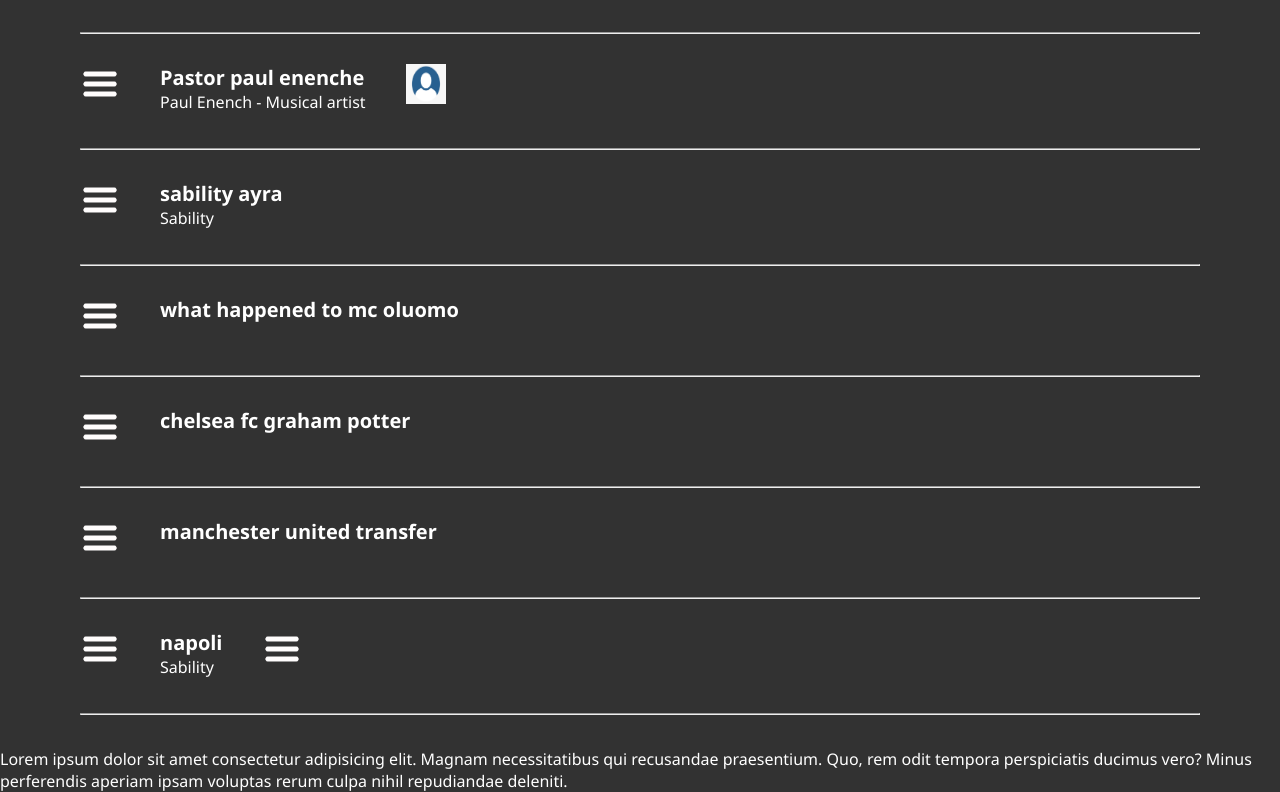
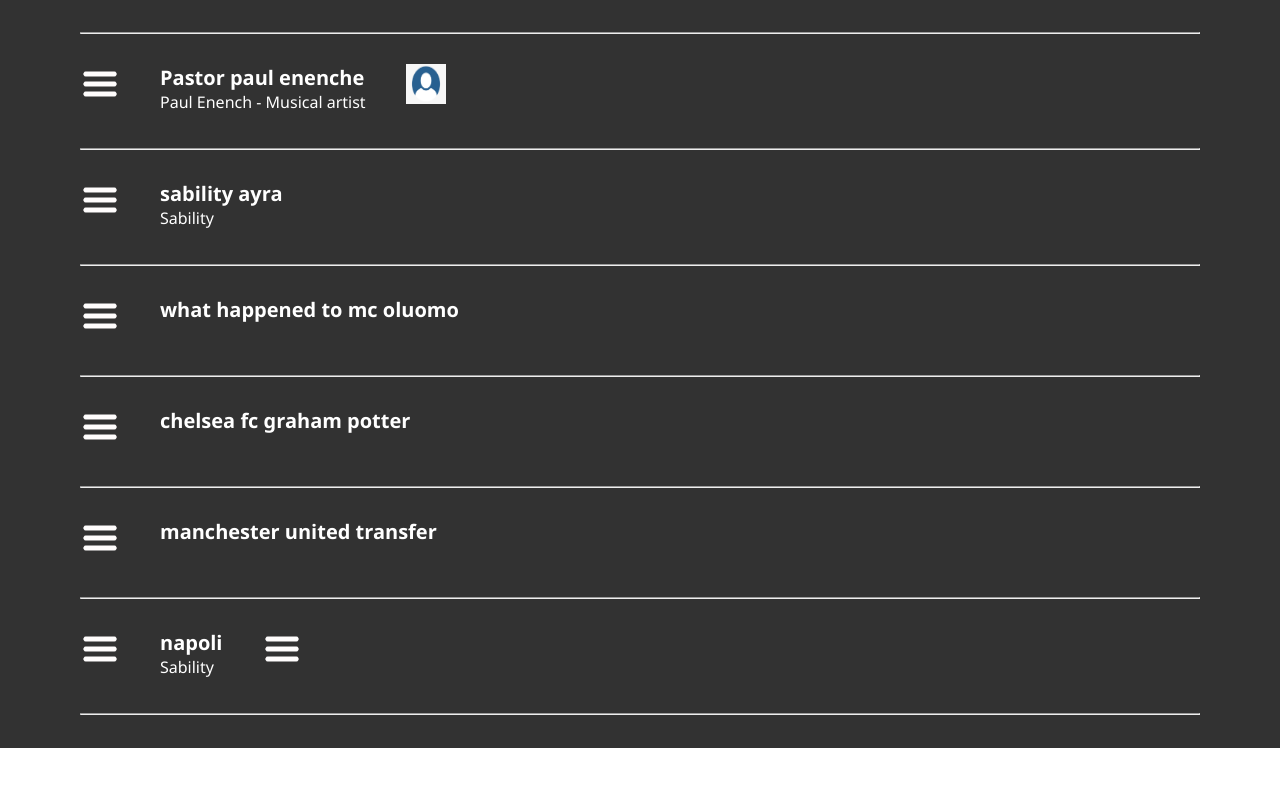
Before and after one commit to Oladseg/GOOGLE-ASS, a plain HTML site: page index.html in a window 1280 px wide. Shown: the part 712-1504 px from the top of the page. After the commit the page ends 1460 px from the top, so only its background shows below. Drawn offline with Linux system fonts and the light colour scheme.

Commit message:
Update index.html

```diff
--- a/index.html
+++ b/index.html
@@ -136,9 +136,7 @@
         </div>
     </div>
     <div class="foot">
-        <div>
-            <p>Lorem ipsum dolor sit amet consectetur adipisicing elit. Magnam necessitatibus qui recusandae praesentium. Quo, rem odit tempora perspiciatis ducimus vero? Minus perferendis aperiam ipsam voluptas rerum culpa nihil repudiandae deleniti.</p>
-        </div>
+
     </div>
 </body>
 </html>
```
